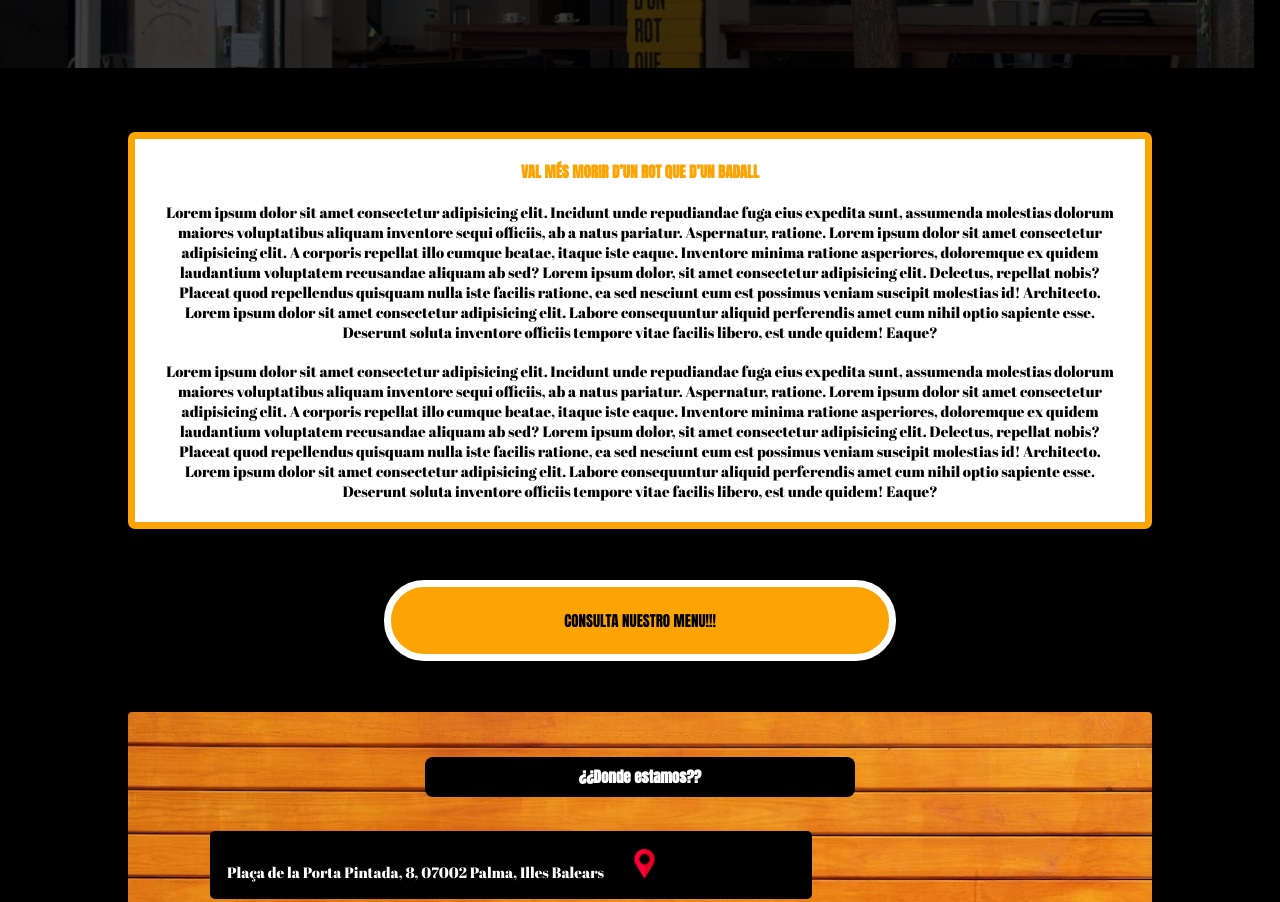
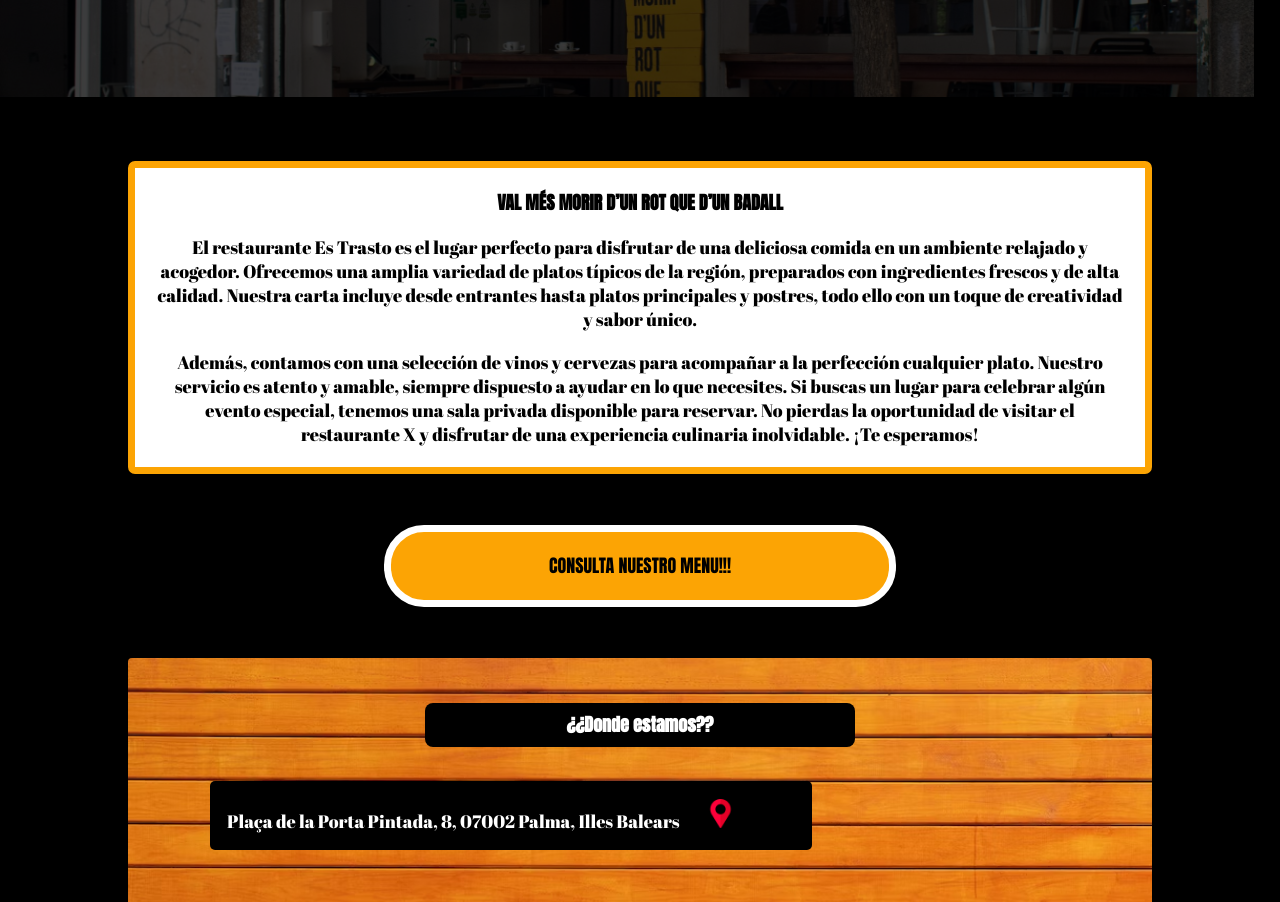
Before and after one commit to Riki2823/myOwnRestaurant, a website built with Parcel: page src/index.html in a window 1280 px wide. Shown: the part 700-1602 px from the top of the page. Built offline with nearby package versions, Linux system fonts and the light colour scheme; grey boxes are pictures that could not be loaded.

Commit message:
test package.sjon

```diff
--- a/package.json
+++ b/package.json
@@ -1,5 +1,6 @@
 {
     "name": "myownrestaurant",
+    "source": "src/index.html",
     "version": "1.0.0",
     "devDependencies": {
         "@parcel/transformer-webmanifest": "^2.7.0",
@@ -7,6 +8,7 @@
         "prettier": "^2.7.1"
     },
     "scripts": {
-        "start": "npx parcel src/index.html"
+        "start": "parcel",
+        "build": "parcel build"
     }
 }
--- a/src/index.html
+++ b/src/index.html
@@ -1,5 +1,5 @@
 <!DOCTYPE html>
-<html lang="en">
+<html lang="zxx">
   <head>
     <meta charset="UTF-8" />
     <meta http-equiv="X-UA-Compatible" content="IE=edge" />
@@ -40,39 +40,11 @@
         <div id="aboutUs">
           <h1>VAL MÉS MORIR D’UN ROT QUE D’UN BADALL</h1>
           <p>
-            Lorem ipsum dolor sit amet consectetur adipisicing elit. Incidunt
-            unde repudiandae fuga eius expedita sunt, assumenda molestias
-            dolorum maiores voluptatibus aliquam inventore sequi officiis, ab a
-            natus pariatur. Aspernatur, ratione. Lorem ipsum dolor sit amet
-            consectetur adipisicing elit. A corporis repellat illo cumque
-            beatae, itaque iste eaque. Inventore minima ratione asperiores,
-            doloremque ex quidem laudantium voluptatem recusandae aliquam ab
-            sed? Lorem ipsum dolor, sit amet consectetur adipisicing elit.
-            Delectus, repellat nobis? Placeat quod repellendus quisquam nulla
-            iste facilis ratione, ea sed nesciunt eum est possimus veniam
-            suscipit molestias id! Architecto. Lorem ipsum dolor sit amet
-            consectetur adipisicing elit. Labore consequuntur aliquid
-            perferendis amet cum nihil optio sapiente esse. Deserunt soluta
-            inventore officiis tempore vitae facilis libero, est unde quidem!
-            Eaque?
+            El restaurante Es Trasto es el lugar perfecto para disfrutar de una deliciosa comida en un ambiente relajado y acogedor. Ofrecemos una amplia variedad de platos típicos de la región, preparados con ingredientes frescos y de alta calidad. Nuestra carta incluye desde entrantes hasta platos principales y postres, todo ello con un toque de creatividad y sabor único.
           </p>
 
           <p>
-            Lorem ipsum dolor sit amet consectetur adipisicing elit. Incidunt
-            unde repudiandae fuga eius expedita sunt, assumenda molestias
-            dolorum maiores voluptatibus aliquam inventore sequi officiis, ab a
-            natus pariatur. Aspernatur, ratione. Lorem ipsum dolor sit amet
-            consectetur adipisicing elit. A corporis repellat illo cumque
-            beatae, itaque iste eaque. Inventore minima ratione asperiores,
-            doloremque ex quidem laudantium voluptatem recusandae aliquam ab
-            sed? Lorem ipsum dolor, sit amet consectetur adipisicing elit.
-            Delectus, repellat nobis? Placeat quod repellendus quisquam nulla
-            iste facilis ratione, ea sed nesciunt eum est possimus veniam
-            suscipit molestias id! Architecto. Lorem ipsum dolor sit amet
-            consectetur adipisicing elit. Labore consequuntur aliquid
-            perferendis amet cum nihil optio sapiente esse. Deserunt soluta
-            inventore officiis tempore vitae facilis libero, est unde quidem!
-            Eaque?
+            Además, contamos con una selección de vinos y cervezas para acompañar a la perfección cualquier plato. Nuestro servicio es atento y amable, siempre dispuesto a ayudar en lo que necesites. Si buscas un lugar para celebrar algún evento especial, tenemos una sala privada disponible para reservar. No pierdas la oportunidad de visitar el restaurante X y disfrutar de una experiencia culinaria inolvidable. ¡Te esperamos!
           </p>
         </div>
       </section>
@@ -105,6 +77,7 @@
               referrerpolicy="no-referrer-when-downgrade"
               height="465px"
               width="470px"
+              title="mapa"
             ></iframe>
           </div>
         </div>
--- a/src/main.css
+++ b/src/main.css
@@ -11,11 +11,10 @@
     border-style: solid;
     border-width: 7px;
     border-color: #fca404;
-    font-size: 1.5vw;
   }
 
   #aboutUs h1{
-    color: #fca404;
+    color: black;
     font-family: 'Anton', sans-serif;
   }
 
@@ -35,7 +34,6 @@
     margin-bottom: 5%;
     margin-left: 25%;
     margin-right: 25%;
-    font-size: 1.5vw;
   }
 
   #menuStarts a{
@@ -53,11 +51,13 @@
     color: black;
   }
 
+
+
   * {
     margin: 0;
     padding: 0;
     box-sizing: border-box;
-    font-size:calc(15px);
+    font-size: 18px;
   }
 
   #logoContainer{
@@ -97,7 +97,7 @@
     background-size: 120%;
     text-align: center;
     padding-top: 1%;
-    font-size: 1.5vw;
+
   }
 
   #mapContainer h1{
@@ -216,7 +216,7 @@
     text-transform:uppercase;
     text-decoration:none;
     color:#16151b;
-    font-size: 100%;
+
     letter-spacing:1px;
     position:relative;
     display:inline-block;
@@ -292,7 +292,6 @@
     text-transform:uppercase;
     text-decoration:none;
     color:#16151b;
-    font-size: 100%;
     letter-spacing:1px;
     position:relative;
     display:inline-block;
@@ -325,7 +324,7 @@
     padding: 2%;
     color: white;
     align-items: center;
-    gap: 5vh;
+    gap: 5px;
   }
 
 
@@ -386,7 +385,6 @@
     text-transform:uppercase;
     text-decoration:none;
     color:#16151b;
-    font-size: 100%;
     letter-spacing:1px;
     position:relative;
     display:inline-block;
@@ -419,7 +417,6 @@
     color: white;
   }
 
-
   .mediaLogo{
     height: 50px;
     width: 50px;
```
Also changed, not shown: readme.md (added).
